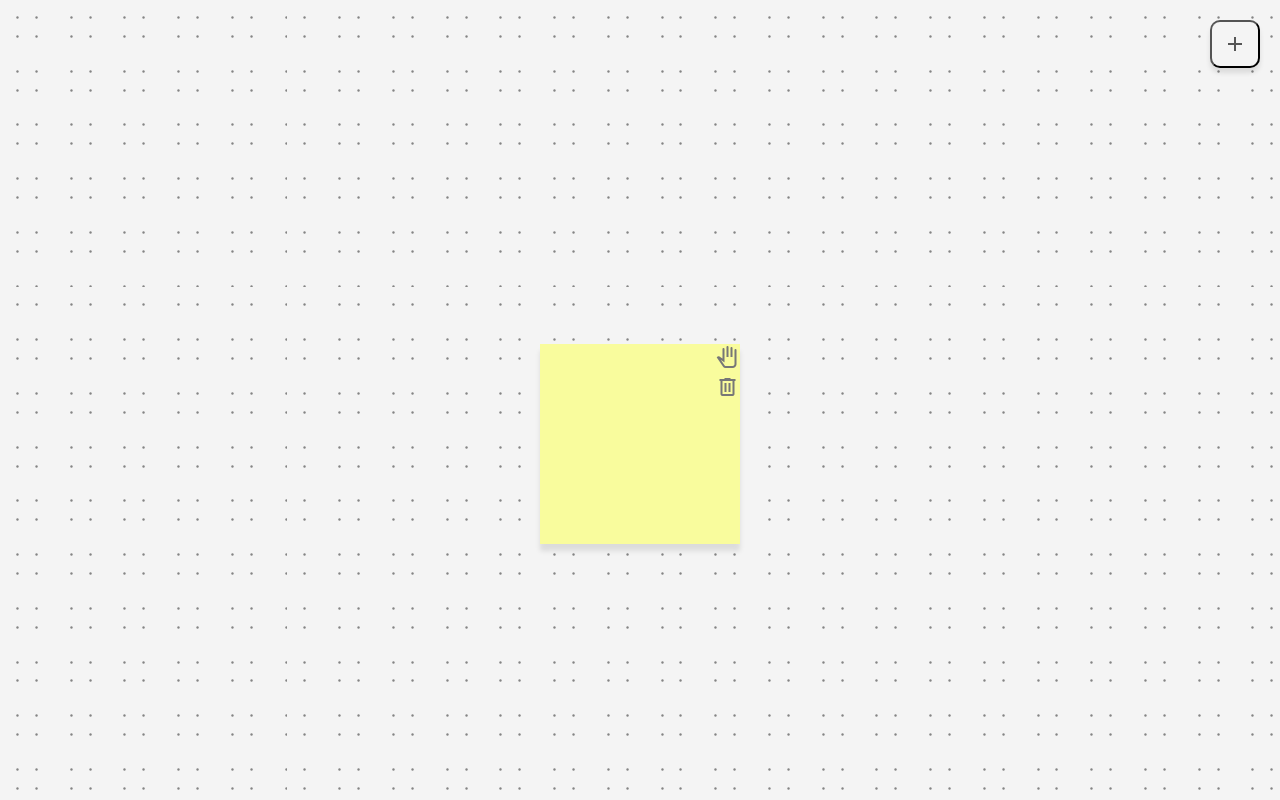
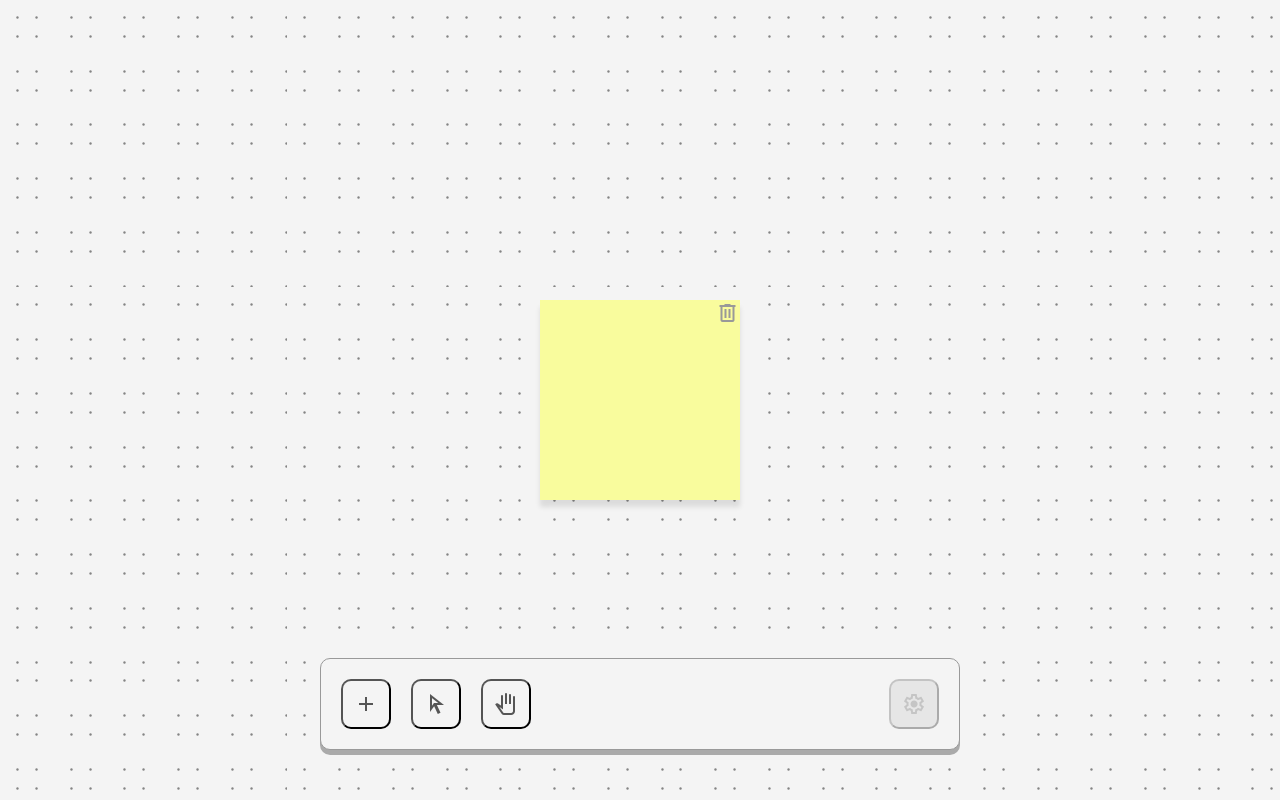
Before and after one commit to Arman-HKB/OpenNotes, a plain HTML site: page index.html in a window 1280 px wide. Both pictures are taken after a click on the button "add". Drawn offline with nearby package versions, Linux system fonts and the light colour scheme.

Commit message:
Adding tool panel, delete button, icon and fixing annoying things

```diff
--- a/index.html
+++ b/index.html
@@ -6,11 +6,19 @@
     <title>Open Notes</title>
     <link rel="stylesheet" href="https://fonts.googleapis.com/css2?family=Material+Symbols+Outlined:opsz,wght,FILL,GRAD@24,400,0,0" />
     <link rel="stylesheet" href="style.css">
+    <link rel="shortcut icon" href="./assets/img/open_notes_icon.svg" type="image/x-icon">
 </head>
 <body>
     <div id="app">
-        <button id="add_note" class="btn"><span class="material-symbols-outlined">add</span></button>
         <div id="whiteboard"></div>
+        <div id="tool_box">
+            <div id="tools">
+                <button id="add_note" class="btn"><span class="material-symbols-outlined">add</span></button>
+                <button id="select_note" class="btn"><span class="material-symbols-outlined">arrow_selector_tool</span></button>
+                <button id="move_note" class="btn"><span class="material-symbols-outlined">pan_tool</span></button>
+            </div>
+            <button id="settings" class="btn" disabled><span class="material-symbols-outlined">settings</span></button>
+        </div>
     </div>
     <script src="script.js"></script>
 </body>
--- a/script.js
+++ b/script.js
@@ -1,5 +1,7 @@
 document.addEventListener('DOMContentLoaded', () => { // Wait for the DOM to load, the DOM is the HTML structure of the page
     const add_note = document.getElementById('add_note'); // Get the button element
+    const select_note = document.getElementById('select_note');
+    const move_note = document.getElementById('move_note');
     const whiteboard = document.getElementById('whiteboard'); // Get the whiteboard element
     let currentZIndex = 1; // Keep track of the z-index for each note note, so they stack properly on top of each other
 
@@ -7,14 +9,38 @@ document.addEventListener('DOMContentLoaded', () => { // Wait for the DOM to loa
         createNote();
     }); // Add a new note note when the button is clicked
 
+    select_note.addEventListener('click', () => {
+        isEditing = true;
+        select_note.classList.add('active');
+        move_note.classList.remove('active');
+        updateMode();
+    });
+
+    move_note.addEventListener('click', () => {
+        isEditing = false;
+        move_note.classList.add('active');
+        select_note.classList.remove('active');
+        updateMode();
+    });
+
     const colors = ['#f9fc9d', '#bfccdf', '#f5b0a5', '#88caf9', '#f9c986', '#fab3e5', '#e6e6e6', '#dcbffd', '#94edb2'];
     let colorIndex = 0; // Initialize a variable to keep track of the current color
 
-    let isDragging = false; // Define isDragging globally
+    let isEditing = false; // Default to editing mode
+    let isDragging = true; // Define isDragging globally
     let offsetX, offsetY; // Define offsetX and offsetY globally
 
     // Load saved notes from local storage
     loadNotes();
+
+    function updateMode() {
+        const textareas = document.querySelectorAll('.note textarea');
+        textareas.forEach(textarea => {
+            textarea.readOnly = !isEditing;
+            textarea.style.cursor = isEditing ? 'default' : 'grab';
+        });
+        whiteboard.style.cursor = isEditing ? 'default' : 'grab';
+    }
 
     /**
      * Create a new note note and add it to the whiteboard.
@@ -52,33 +78,21 @@ document.addEventListener('DOMContentLoaded', () => { // Wait for the DOM to loa
         const panel = document.createElement('div');
         panel.className = 'note-panel';
 
-        const moveButton = document.createElement('button');
-        moveButton.className = 'note-button';
-        moveButton.innerHTML = '<span class="material-symbols-outlined"> pan_tool </span>';
-        moveButton.addEventListener('mousedown', (e) => {
-            e.stopPropagation();
-            isDragging = true;
-            note.classList.add('note-dragging');
-            offsetX = e.clientX - note.offsetLeft;
-            offsetY = e.clientY - note.offsetTop;
-            document.addEventListener('mousemove', onMouseMove);
-            document.addEventListener('mouseup', onMouseUp, { once: true });
-        });
-
         const deleteButton = document.createElement('button');
-        deleteButton.className = 'note-button';
+        deleteButton.className = 'delete-button';
         deleteButton.innerHTML = '<span class="material-symbols-outlined"> delete </span>';
         deleteButton.addEventListener('click', () => {
             note.remove();
             saveNotes();
         });
 
-        panel.appendChild(moveButton);
         panel.appendChild(deleteButton);
         note.appendChild(panel);
 
         whiteboard.appendChild(note);
-        //makeDraggable(note);
+        makeDraggable(note);
+
+        updateMode();
 
         if (!noteData) {
             const containerRect = whiteboard.getBoundingClientRect();
@@ -87,6 +101,8 @@ document.addEventListener('DOMContentLoaded', () => { // Wait for the DOM to loa
             note.style.top = `${(containerRect.height - noteRect.height) / 2}px`;
             saveNotes();
         }
+
+        isDragging = true;
     }
 
     /*function autoResize() {
@@ -130,11 +146,10 @@ document.addEventListener('DOMContentLoaded', () => { // Wait for the DOM to loa
 
     function makeDraggable(element) {
         element.addEventListener('mousedown', (e) => {
-            if (e.target.tagName.toLowerCase() === 'textarea') {
-                return;
-            }
+            if (isEditing) return;
             isDragging = true;
             element.classList.add('note-dragging');
+            element.style.zIndex = currentZIndex++;
             offsetX = e.clientX - element.offsetLeft;
             offsetY = e.clientY - element.offsetTop;
             document.addEventListener('mousemove', onMouseMove);
--- a/style.css
+++ b/style.css
@@ -32,7 +32,7 @@ body, html {
     background-color: #f4f4f4;
     /*border: #333 solid 2px !important;*/
     border-radius: 10px;
-    box-shadow: 0px 5px 5px rgba(0,0,0,0.1);
+    /*box-shadow: 0px 5px 5px rgba(0,0,0,0.1);*/
     display: flex;
     align-items: center;
     justify-content: center;
@@ -42,12 +42,51 @@ body, html {
     color: #555;
 }
 
-#add_note {
-    margin: 20px;
+.btn:disabled {
+    background-color: #e6e6e6;
+    * {
+        color: #c5c5c5;
+    }
+}
+
+.btn.active {
+    background-color: #d4d4d4;
+    * {
+        color: #888;
+    }
+}
+
+#tool_box {
+    position: absolute;
+    bottom: 50px;
+    width: 50%;
+    margin-left: 25%;
+    margin-right: 25%;
+    display: flex;
+    justify-content: space-between;
+    align-items: center;
+    z-index: 99;
+    background-color: #f4f4f4;
+    border: #999 solid 1px !important;
+    border-radius: 10px;
+    box-shadow: 0px 5px 0px #aaaaaa;
+}
+
+#tools {
+    display: flex;
+    flex-direction: row;
+}
+
+#tool_box .btn {
+    cursor: pointer;
+    margin: 20px 20px 20px 0px;
     padding: 10px 20px;
     font-size: 16px;
-    cursor: pointer;
     z-index: 99;
+}
+
+#tool_box .btn:first-child {
+    margin-left: 20px;
 }
 
 #whiteboard {
@@ -87,7 +126,7 @@ body, html {
     flex-direction: column;
 }
 
-.note-button {
+.delete-button {
     width: 15px;
     height: 15px;
     background-color: transparent;
@@ -99,8 +138,8 @@ body, html {
     font-size: 10px;
 }
 
-.note-button span {
-    color: #777;
+.delete-button span {
+    color: #999;
 }
 
 .note textarea {
```
Also changed, not shown: assets/img/open_notes_icon.svg (added), 1 other file.
